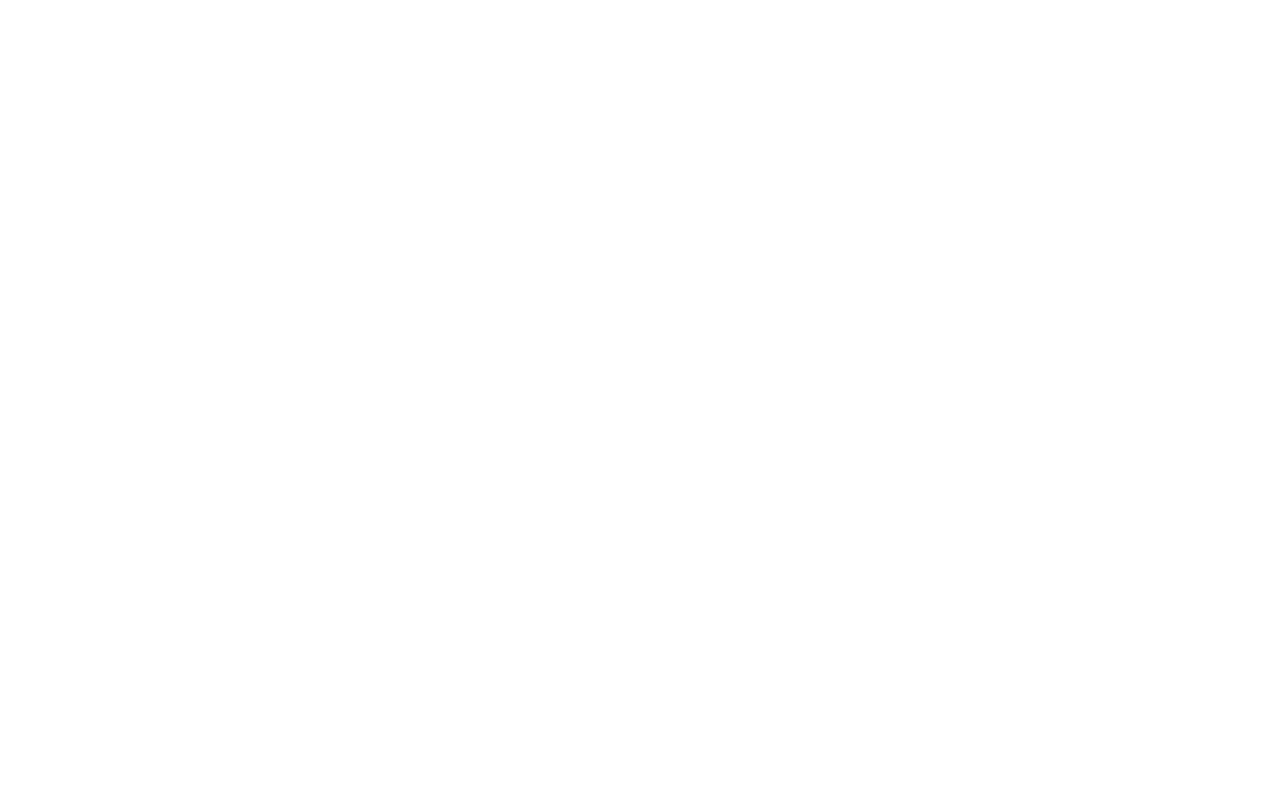
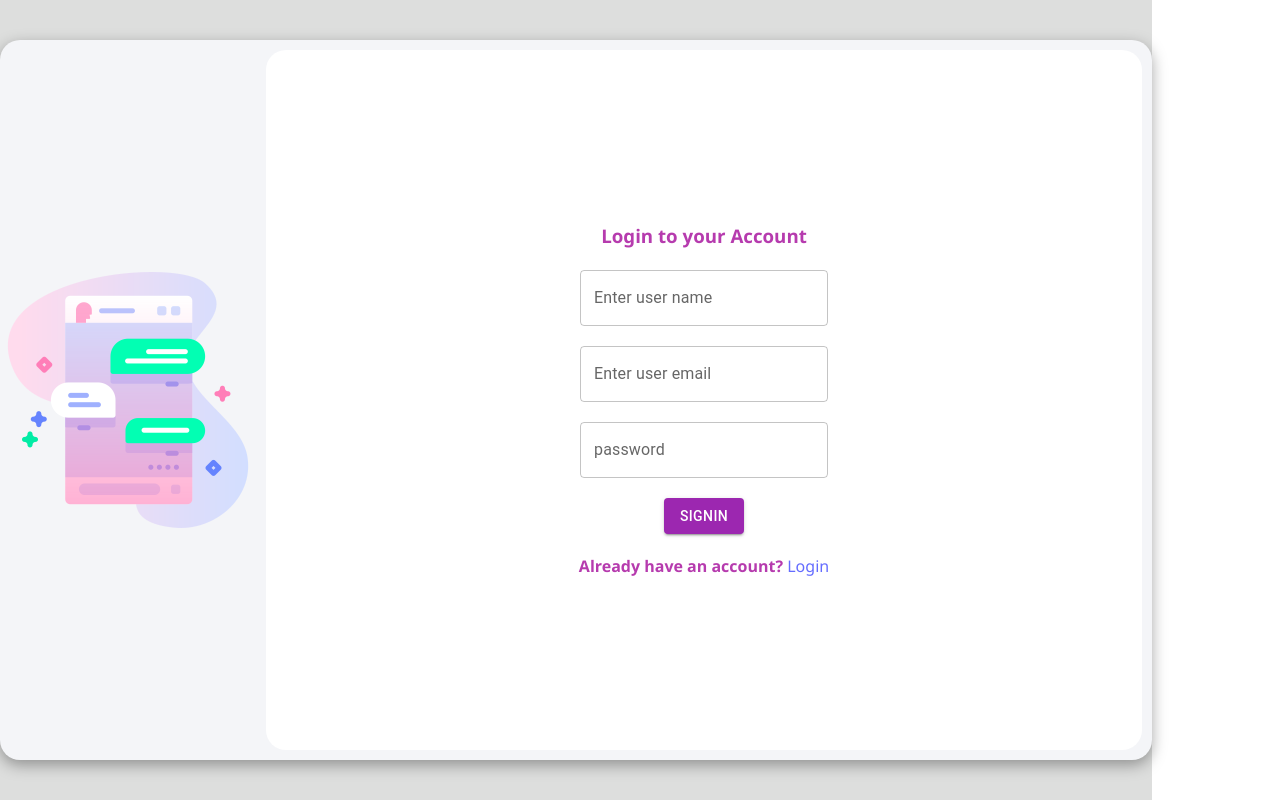
Before and after one commit to SahilKishor21/Connect, a React (Vite) app: page /Signin in a window 1280 px wide. Before the commit this address had no page. Built offline with nearby package versions, Linux system fonts and the light colour scheme.

Commit message:
modified

```diff
--- a/src/App.jsx
+++ b/src/App.jsx
@@ -9,6 +9,7 @@
 import ConversationsItem from './components/conversationsItem';
 import { Route, Routes } from 'react-router-dom';
 import { useDispatch, useSelector } from 'react-redux';
+import Signin from './components/Signin';
 
 function App() {
   const dispatch = useDispatch();
@@ -19,6 +20,7 @@
        {/* <Login /> */}
       <Routes>
         <Route path="/" element={<Login />} />
+        <Route path="Signin" element={<Signin/>} />
         <Route path="app" element={<MainContainer />}>
           <Route path="welcome" element={<Welcome />}></Route>
           <Route path="chat" element={<ChatArea />}></Route>
--- a/src/components/Conversations.jsx
+++ b/src/components/Conversations.jsx
@@ -26,7 +26,7 @@
         <div className={"sb-conversations" + (lightTheme ? "" : "dark")}>
              {conversations.map((conversation) => {
             return (
-                <ConversationsItem props={conversation} key={conversation} />
+                <ConversationsItem props={conversations} key={conversations.name} />
             );
         }
         )}
--- a/src/components/Login.jsx
+++ b/src/components/Login.jsx
@@ -1,6 +1,7 @@
 import { Button, TextField } from "@mui/material";
 import React from "react";
 import chatting from "./chatting.png"
+import { Link } from "react-router-dom";
 
 
 
@@ -15,6 +16,7 @@
                 <TextField id="standard-basic" label= "Enter user name" color="secondary" variant="outlined" />
                 <TextField id="standard-basic" label= "password" type="password" color="secondary" autoComplete="current-password" />
                 <Button variant="contained" color="secondary">Login</Button>
+                <p>New User?  <Link to="/Signin">Signin</Link> </p>
             </div>
 
         </div>
--- a/src/components/Signin.jsx
+++ b/src/components/Signin.jsx
@@ -1,22 +1,26 @@
 import React from "react";
-import chatting from "./chatting.png"
+import { TextField, Button } from "@mui/material";
+import chatting from "./chatting.png";
 import "./myStyle.css"
+import { Link } from "react-router-dom";
 
 function Signin () {
     return (
-        <div className="Signin-container">
+        <div className="login-container">
             <div className="image-container">
                 <img src={chatting}  className="welcome-logo" />
             </div>
             <div className="login-box">
-                <h3>Signin to your Account </h3>
+                <h3>Login to your Account </h3>
                 <TextField id="standard-basic" label= "Enter user name" color="secondary" variant="outlined" />
-                <TextField id="standard-basic" label= "Enter user email" type= "email" color="secondary" variant="outlined" />
+                <TextField id="standard-basic" label= "Enter user email" color="secondary" variant="outlined" />
                 <TextField id="standard-basic" label= "password" type="password" color="secondary" autoComplete="current-password" />
                 <Button variant="contained" color="secondary">Signin</Button>
+                <p>Already have an account?    <Link to="/">Login</Link> </p>
+
             </div>
+        </div>
 
-        </div>
     );
 }
 
```
